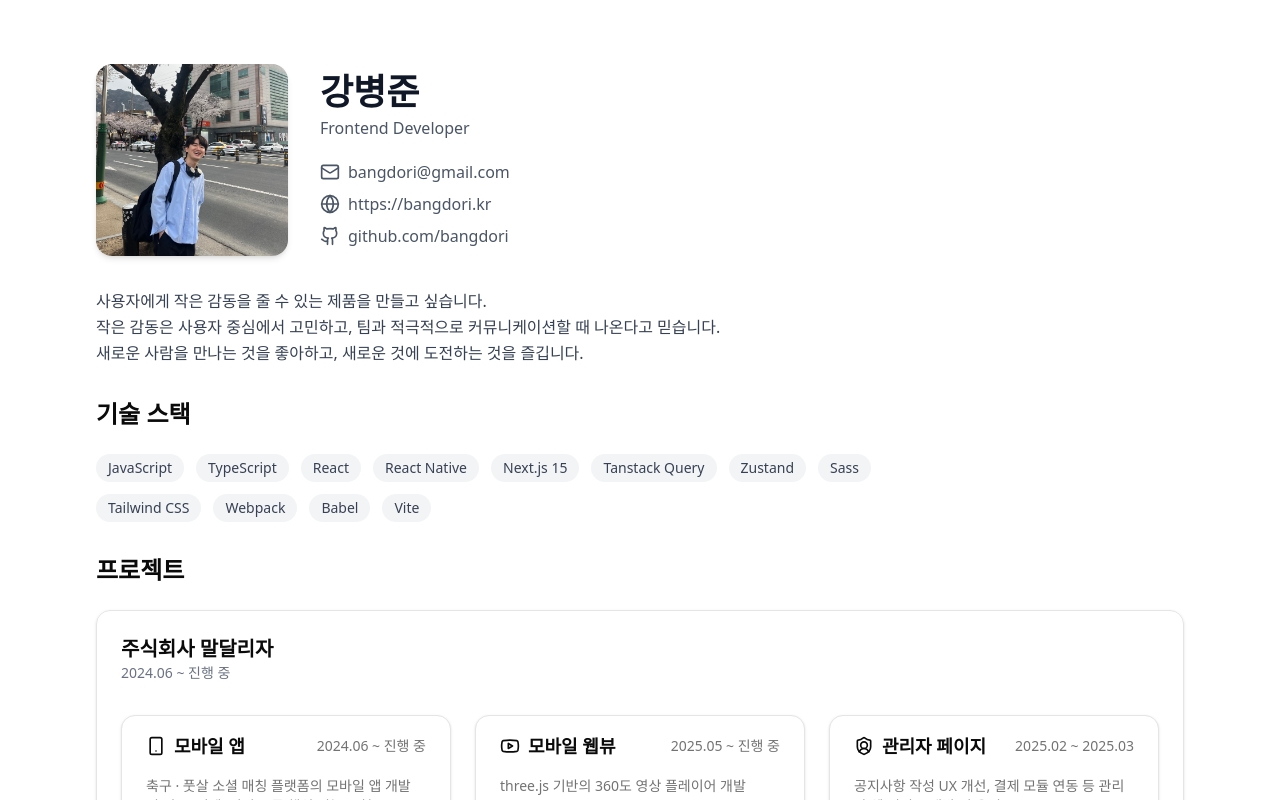
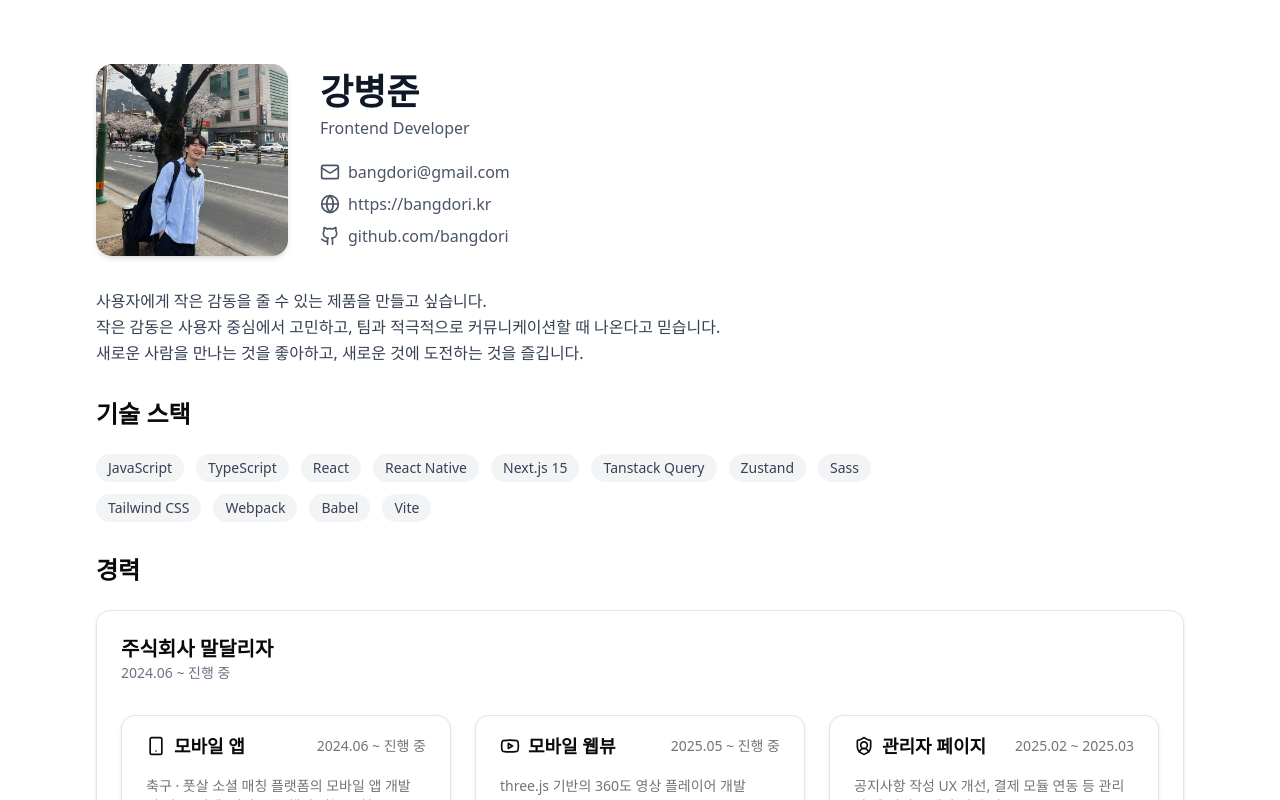
Before and after one commit to BangDori/bangdori-portfolio, a Next.js app: page / in a window 1280 px wide. Shown: the top 800 px of the page. Built offline with nearby package versions, Linux system fonts and the light colour scheme.

Commit message:
경력으로 수정

```diff
--- a/app/_components/ProjectsSummarySection.tsx
+++ b/app/_components/ProjectsSummarySection.tsx
@@ -9,7 +9,7 @@ const projectList = Object.values(projects);
 export default function ProjectsSummarySection() {
   return (
     <AnimatedSection as="section" className="mt-8" delay={0.5}>
-      <h2 className="text-foreground mb-6 text-2xl font-bold">프로젝트</h2>
+      <h2 className="text-foreground mb-6 text-2xl font-bold">경력</h2>
 
       <CompanyCard {...company}>
         <div className="grid gap-6 md:grid-cols-2 lg:grid-cols-3">
```
